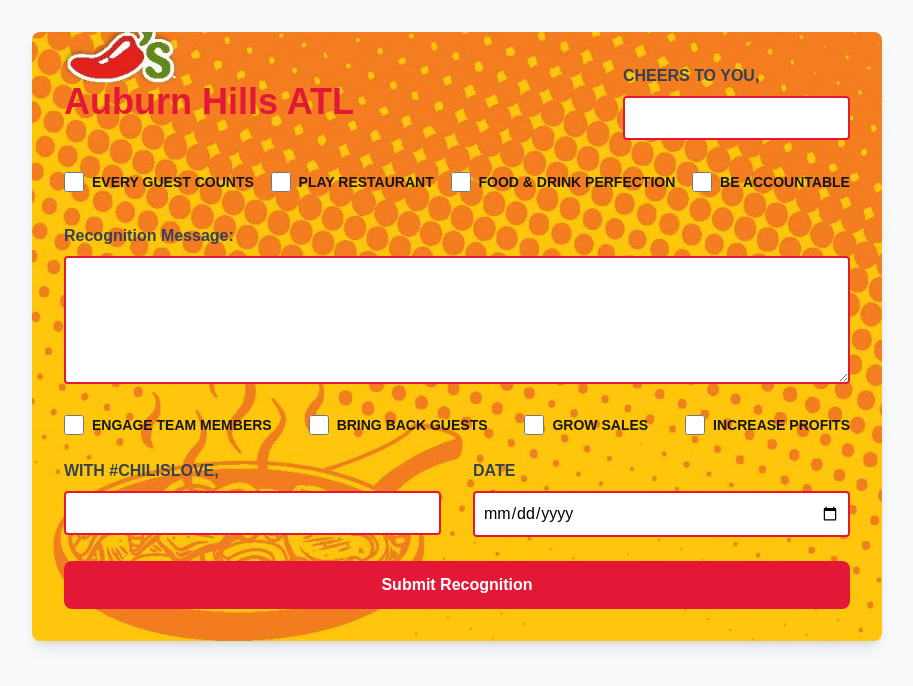
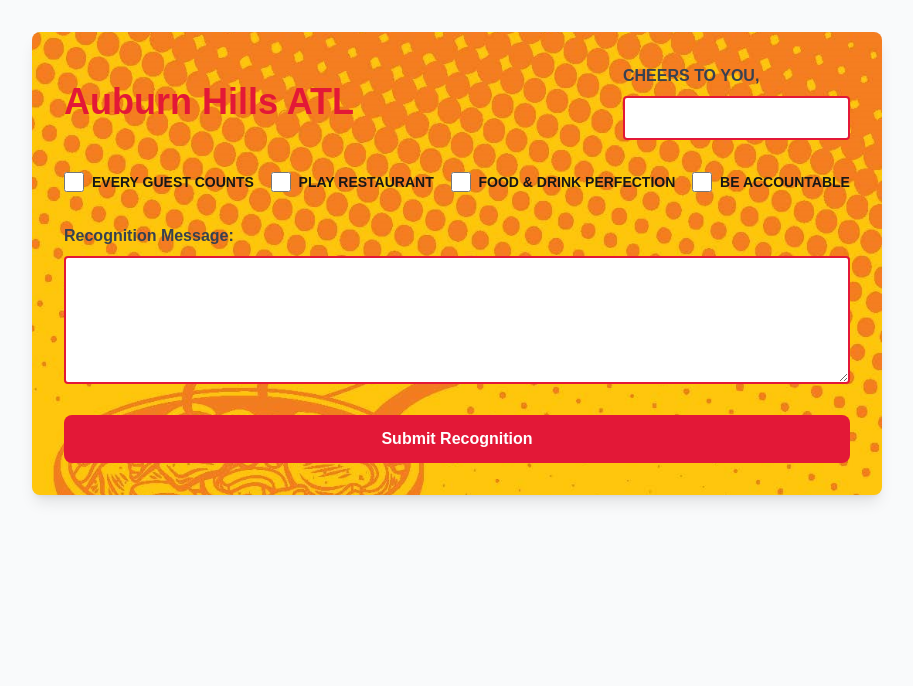
Before and after one commit to johnohhh1/605ATL, a Next.js app: page / in a window 1280 px wide. Shown: the top 686 px of the page, without its empty margins (183-1096 px from the left). Built offline with nearby package versions, Linux system fonts and the light colour scheme.

Commit message:
Update page.tsx
update to save with timestamp to makesure apps dont get confused and skip files

```diff
--- a/app/page.tsx
+++ b/app/page.tsx
@@ -40,6 +40,7 @@
       });
 
       const imageData = canvas.toDataURL('image/jpeg', 0.95);
+      const filename = `ATL_Recognition_${new Date().toLocaleDateString('en-US').replace(/\//g, '-')}_${new Date().getTime()}.jpg`;
 
       const response = await fetch('/api/upload', {
         method: 'POST',
@@ -50,7 +51,8 @@
           image: imageData,
           metadata: {
             location: 'Auburn Hills',
-            timestamp: new Date().toISOString()
+            timestamp: new Date().toISOString(),
+            filename: filename
           }
         })
       });
@@ -78,7 +80,6 @@
           backgroundPosition: 'center'
         }}
       >
-        {/* Header Section */}
         <div className="flex justify-between items-center mb-8">
           <h1 className="text-4xl font-bold text-[#E31837]">
             Auburn Hills ATL
@@ -98,7 +99,6 @@
         </div>
 
         <form onSubmit={handleSubmit} className="space-y-6">
-          {/* Top Checkboxes */}
           <div className="mb-8">
             <div className="flex flex-row justify-between gap-4">
               {[
@@ -123,7 +123,6 @@
             </div>
           </div>
 
-          {/* Message Section */}
           <div>
             <label className="block font-bold text-gray-700 mb-2">
               Recognition Message:
@@ -136,60 +135,6 @@
             />
           </div>
 
-          {/* Bottom Checkboxes */}
-          <div className="mb-8">
-            <div className="flex flex-row justify-between gap-4">
-              {[
-                ['engageTeam', 'ENGAGE TEAM MEMBERS'],
-                ['bringBack', 'BRING BACK GUESTS'],
-                ['growSales', 'GROW SALES'],
-                ['increaseProfits', 'INCREASE PROFITS']
-              ].map(([key, label]) => (
-                <div key={key} className="flex items-center gap-2">
-                  <input
-                    type="checkbox"
-                    checked={formData.checkboxes[key as keyof typeof formData.checkboxes]}
-                    onChange={(e) => setFormData({
-                      ...formData,
-                      checkboxes: {...formData.checkboxes, [key]: e.target.checked}
-                    })}
-                    className="w-5 h-5"
-                  />
-                  <label className="font-bold text-sm whitespace-nowrap">{label}</label>
-                </div>
-              ))}
-            </div>
-          </div>
-
-          {/* Footer Section */}
-          <div className="grid grid-cols-2 gap-8">
-            <div>
-              <label className="block font-bold text-gray-700 mb-2">
-                WITH #CHILISLOVE,
-              </label>
-              <input
-                type="text"
-                value={formData.signature}
-                onChange={(e) => setFormData({...formData, signature: e.target.value})}
-                className="w-full p-2 border-2 border-[#E31837] rounded"
-                required
-              />
-            </div>
-            <div>
-              <label className="block font-bold text-gray-700 mb-2">
-                DATE
-              </label>
-              <input
-                type="date"
-                value={formData.date}
-                onChange={(e) => setFormData({...formData, date: e.target.value})}
-                className="w-full p-2 border-2 border-[#E31837] rounded"
-                required
-              />
-            </div>
-          </div>
-
-          {/* Submit Button */}
           <button
             type="submit"
             className="w-full bg-[#E31837] text-white py-3 px-6 rounded-lg font-bold hover:bg-[#c41430] transition-colors"
```
